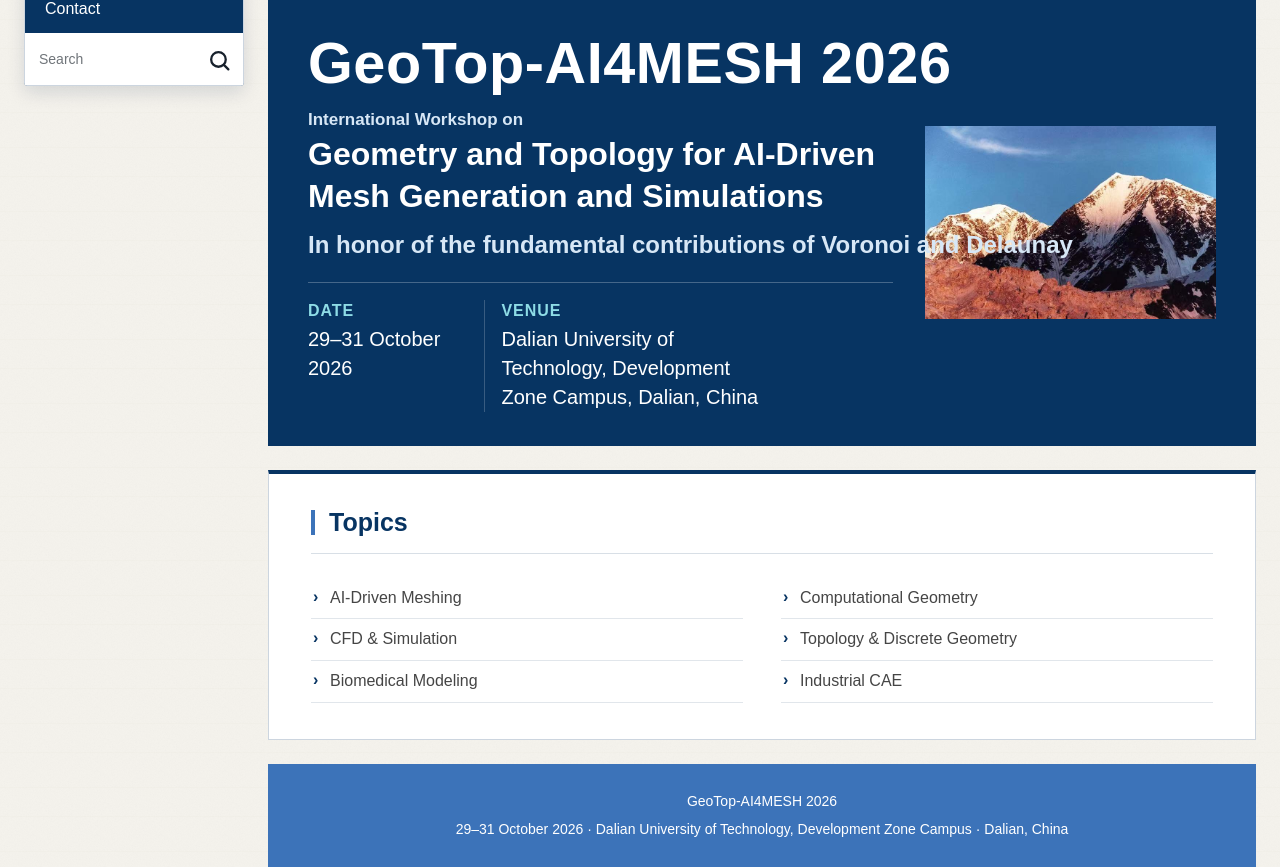
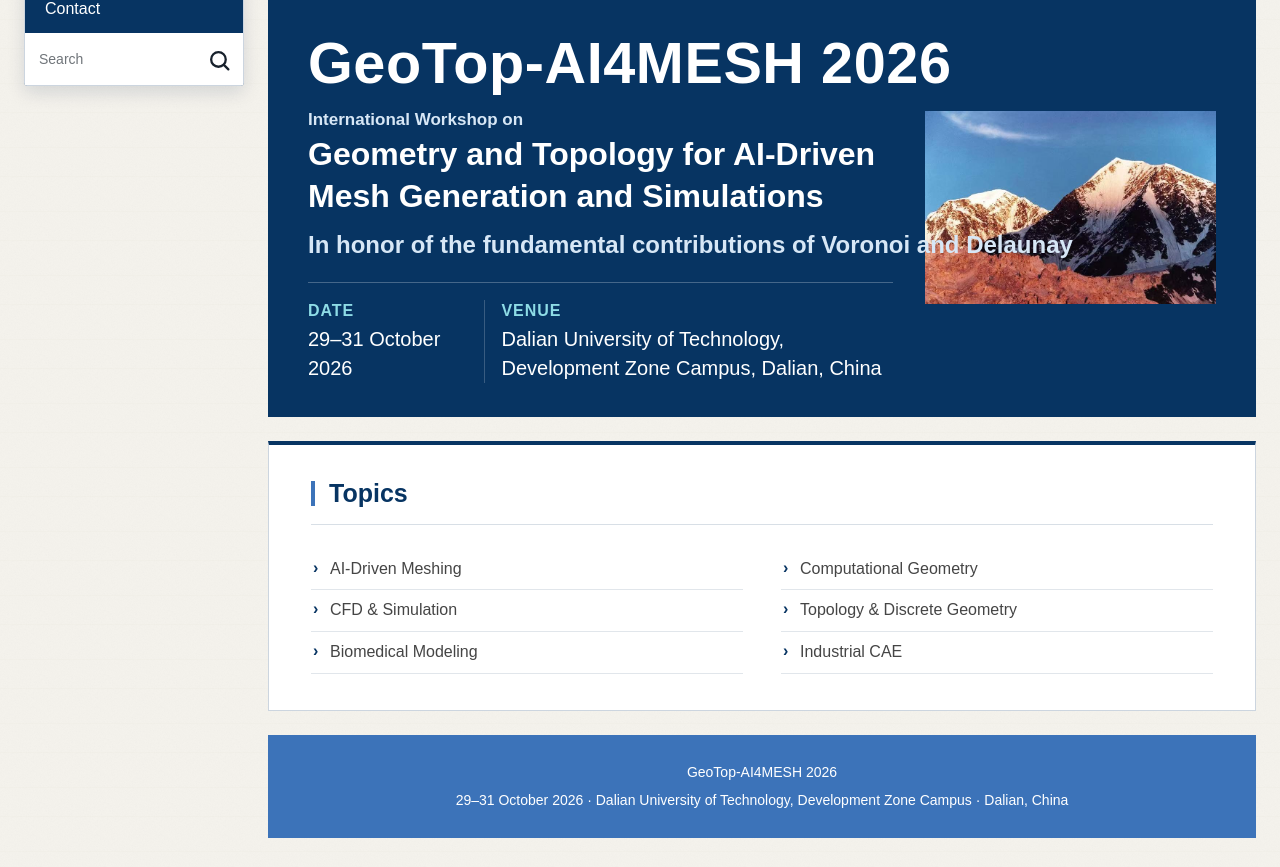
Before and after one commit to FHCCT/AI4MESH-WEB, a Jekyll site: the page built from topics/index.md, in a window 1280 px wide and 1400 px high, scrolled down 41 px. Shown: the part 533-1400 px from the top of the window. Built offline with Jekyll 4.4.1, drawn with Linux system fonts in a browser that asks for light colours; after the commit the page ends 1412 px from its top, so only the background shows below that.

Commit message:
Give merged venue the remaining header width

```diff
--- a/assets/css/main.css
+++ b/assets/css/main.css
@@ -404,7 +404,7 @@ html:not(.js-enabled) .nav-group:focus-within > .nav-submenu {
 
 .hero-facts {
   display: grid;
-  grid-template-columns: 1.1fr 1.8fr 0.75fr;
+  grid-template-columns: 1.1fr 2.55fr;
   margin: 0;
   padding-top: 17px;
   border-top: 1px solid rgba(255, 255, 255, 0.25);
```
